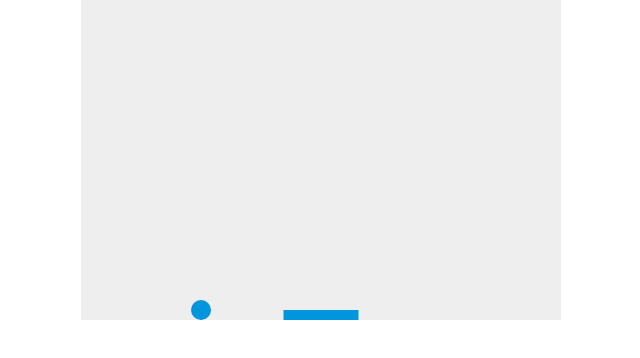
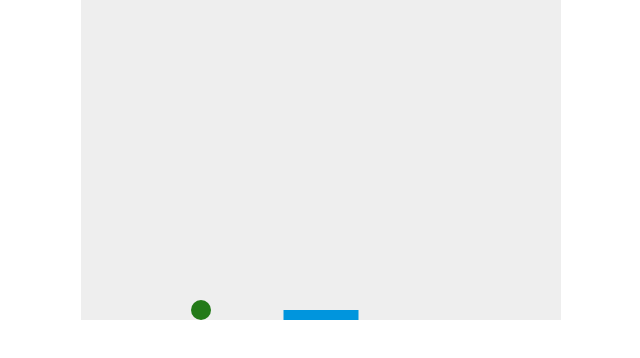
Before and after one commit to AlexaWhit/ACS1320-Breakout-Tutorial, a plain HTML site: page index.html in a window 1280 px wide. Shown: the full height of the page, 319-959 px from the left. Drawn offline with Linux system fonts and the light colour scheme.

Commit message:
added functionality for random ball color change

```diff
--- a/index.html
+++ b/index.html
@@ -31,6 +31,16 @@
       let y = canvas.height - 30;
       let dx = 2;
       let dy = -2;
+      let color = "#0095DD";
+
+      function randColor() {
+        return (
+          "#" +
+          (Math.floor(Math.random() * 0x1000000) + 0x1000000)
+            .toString(16)
+            .substr(1)
+        );
+      }
 
       // Add two variable for storing information on whether the left or right control button
       // is pressed
@@ -67,7 +77,13 @@
       function drawBall() {
         ctx.beginPath();
         ctx.arc(x, y, ballRadius, 0, Math.PI * 2);
-        ctx.fillStyle = "#0095DD";
+        if (x + dx > canvas.width - ballRadius || x + dx < ballRadius) {
+          color = randColor();
+        }
+        if (y + dy > canvas.height - ballRadius || y + dy < ballRadius) {
+          color = randColor();
+        }
+        ctx.fillStyle = color;
         ctx.fill();
         ctx.closePath();
       }
@@ -129,7 +145,6 @@
 
       const interval = setInterval(draw, 10);
 
-
       // JavaScript code goes here
     </script>
   </body>
```
